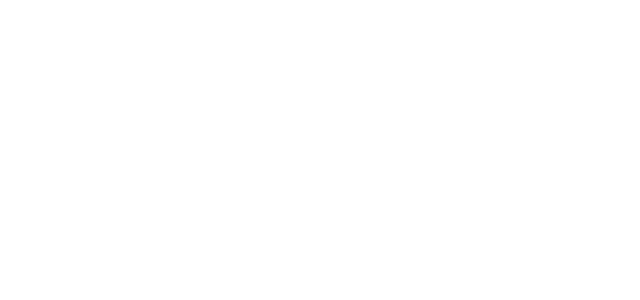
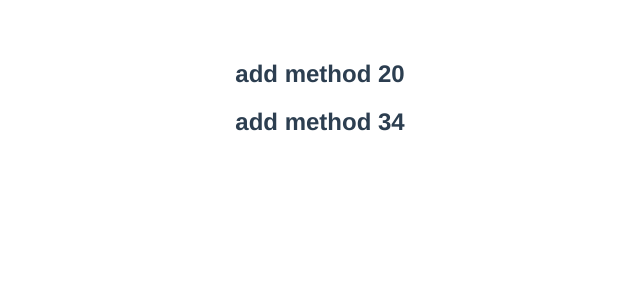
Before and after one commit to GideonOdiokine/learning-vue.js, a Vue app: page / in a window 1280 px wide. Shown: the top 300 px of the page, without its empty margins (320-960 px from the left). Built offline with nearby package versions, Linux system fonts and the light colour scheme.

Commit message:
added all files

```diff
--- a/src/App.vue
+++ b/src/App.vue
@@ -1,5 +1,6 @@
 <template>
-
+<h2>add method {{add(3,8,9)}}</h2>
+<h2>add method {{add(12,12,10)}}</h2>
 </template>
 
 <script>
@@ -10,6 +11,11 @@ export default {
 
     };
   },
+  methods:{
+    add(a, b, c){
+      return a + b + c
+    }
+  }
 };
 </script>
 
```
